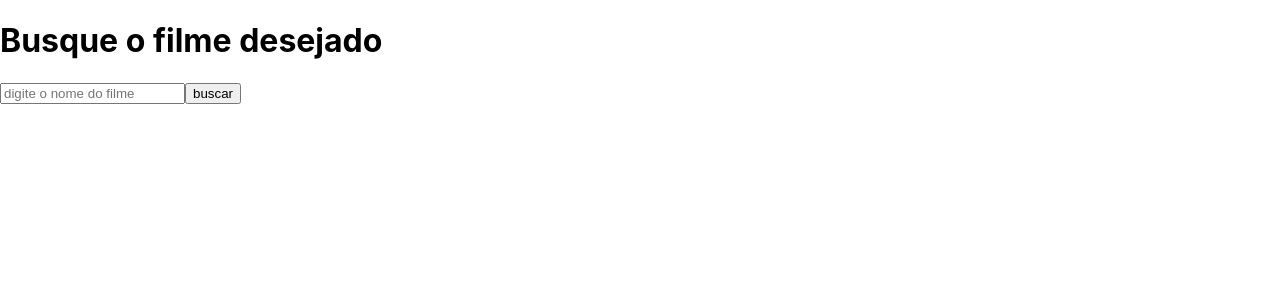
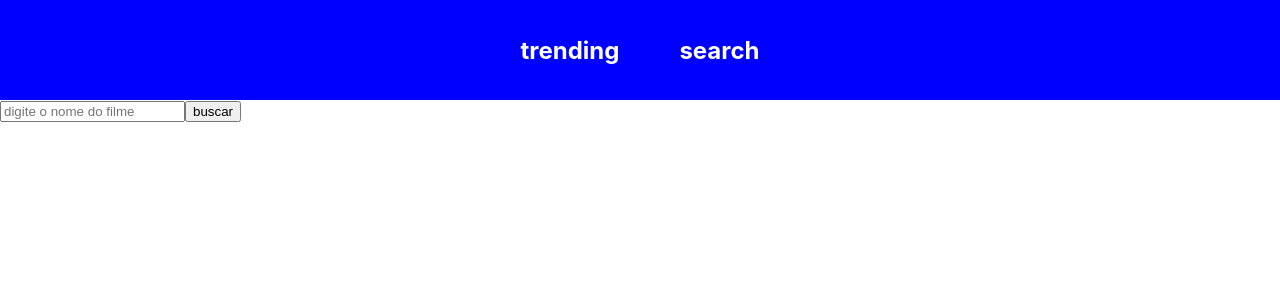
Before and after one commit to santosfk/firstnextapp, a Next.js app: page /search/search in a window 1280 px wide. Shown: the top 300 px of the page. Built offline with nearby package versions, Linux system fonts and the light colour scheme.

Commit message:
add header  on search route

```diff
--- a/pages/api/search.js
+++ b/pages/api/search.js
@@ -1,10 +1,10 @@
 import { Key, baseUrl } from "../../lib/tmdb";
 
 export default async function (req, res) {
-  let q = req.query.q;
+  let query = req.query.query;
 
   const result = await fetch(
-    `${baseUrl}/search/movie?api_key=${Key}&query=${q}`
+    `${baseUrl}/search/movie?api_key=${Key}&query=${query}`
   );
   const json = await result.json();
   res.status(200).json({ list: json.results });
--- a/pages/search/search.js
+++ b/pages/search/search.js
@@ -8,7 +8,7 @@ function Search() {
   const handleSearchData = async () => {
     if (search !== "") {
       const result = await fetch(
-        `http://localhost:3000/api/search?q=${search}`
+        `http://localhost:3000/api/search?query=${search}`
       );
       const json = await result.json();
       setListReceive(json.list);
@@ -25,7 +25,10 @@ function Search() {
         <link rel="icon" href="/favicon.ico" />
       </Head>
 
-      <style.Title>Busque o filme desejado</style.Title>
+      <style.Header>
+        <a>trending</a>
+        <a href="localhost:3000">search</a>
+      </style.Header>
       <input
         type="text"
         placeholder="digite o nome do filme"
--- a/pages/search/style.js
+++ b/pages/search/style.js
@@ -5,4 +5,23 @@ export const Container = styled.div`
     display: inline-block;
   }
 `;
-export const Title = styled.h1``;
+export const Header = styled.div`
+  width: 100%;
+  height: 100px;
+  display: flex;
+  background-color: #0000ff;
+  justify-content: center;
+  align-items: center;
+  color: white;
+  font-size: 1.5rem;
+
+  a {
+    margin: 0px 30px;
+    transition: 0.5s;
+    font-weight: bold;
+  }
+  a:hover {
+    color: black;
+    transform: translateY(3px);
+  }
+`;
```
